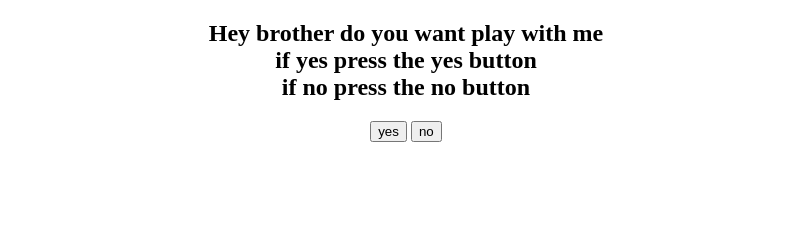
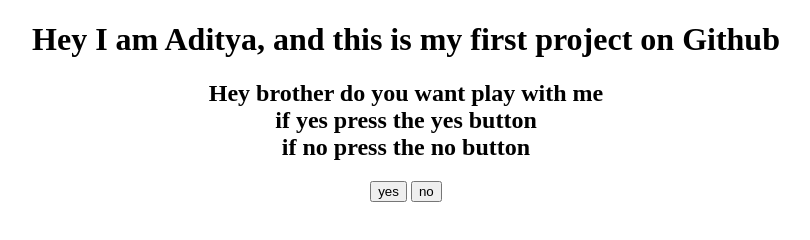
Before and after one commit to adityakolhapure/myfirstproject, a plain HTML site: page index.html in a window 1280 px wide. Shown: the whole page, without its empty margins (234-1044 px from the left). Drawn offline with Linux system fonts and the light colour scheme.

Commit message:
Adding a h1 tag in my first website on github

```diff
--- a/index.html
+++ b/index.html
@@ -2,6 +2,7 @@
 <html>
 <body>
 
+<center><h1>Hey I am Aditya, and this is my first project on Github</h1></center>
 <center><h2>Hey brother do you want play with me<br>if yes press the yes button <br> if no press the no button </h2></center>
 
 <center><button onclick="hi1('Yes')">yes</button>
```
